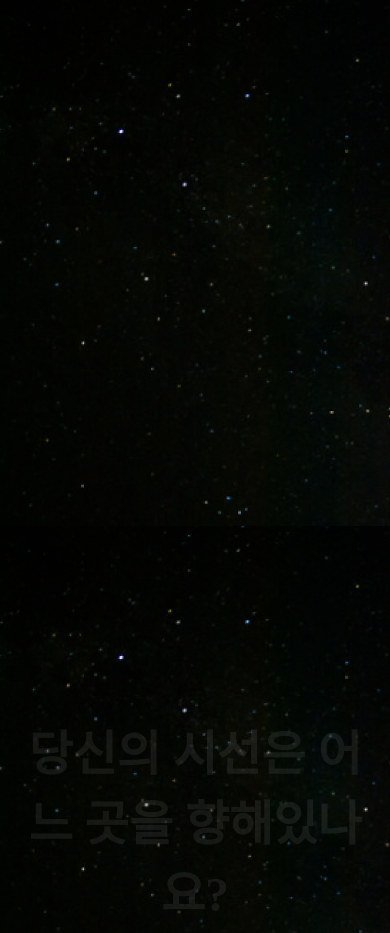
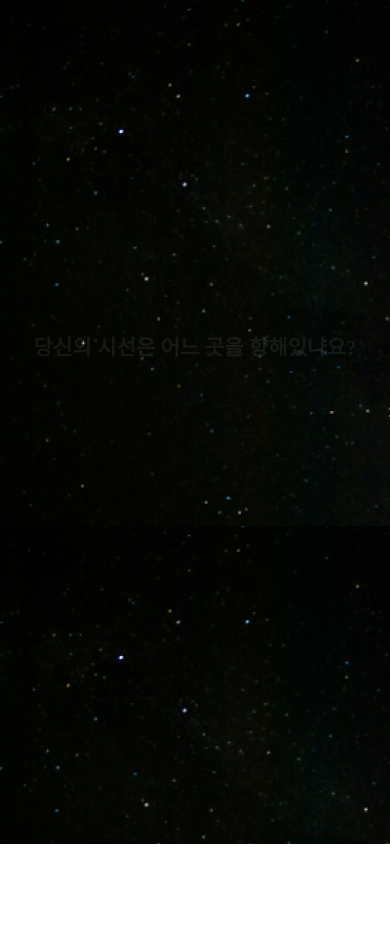
Before and after one commit to SeungheeJeongHL/Test, a plain HTML site: page intro-mobile.html in a window 390 px wide. After the commit the page ends 844 px from the top, so only its background shows below. Drawn offline with Linux system fonts and the light colour scheme.

Commit message:
mobile intro

```diff
--- a/intro-mobile.html
+++ b/intro-mobile.html
@@ -1,6 +1,7 @@
 <!DOCTYPE html>
 <html lang="ko">
 <head>
+    <meta name="viewport" content="width=device-width, initial-scale=1">
     <title>Title</title>
     <style>
         .fade-text {
@@ -40,16 +41,36 @@
             }
         }
 
-        /* 모바일 전용 스타일 */
-        /* 모바일 전용 스타일 */
-@media (max-width: 768px) {
-    body{
-        padding-top:100%;
-    }
+        /* Media Queries */
+        @media (max-width: 768px) {
+            .fade-text {
+                font-size: 200%;
+            }
 
+            .intro1 {
+                margin-top: 20%;
+            }
 
-}
+            .intro2 {
+                margin-top: 10%;
+            }
+        }
 
+        @media (max-width: 480px) {
+
+            .fade-text {
+                font-size: 110%;
+            }
+
+            .intro1 {
+                margin-top: 90%;
+            }
+
+            .intro2 {
+                margin-top: -15%;
+                font-size: 120%;
+            }
+        }
     </style>
 </head>
 <body style="background-image: url('images/background.png');">
```
